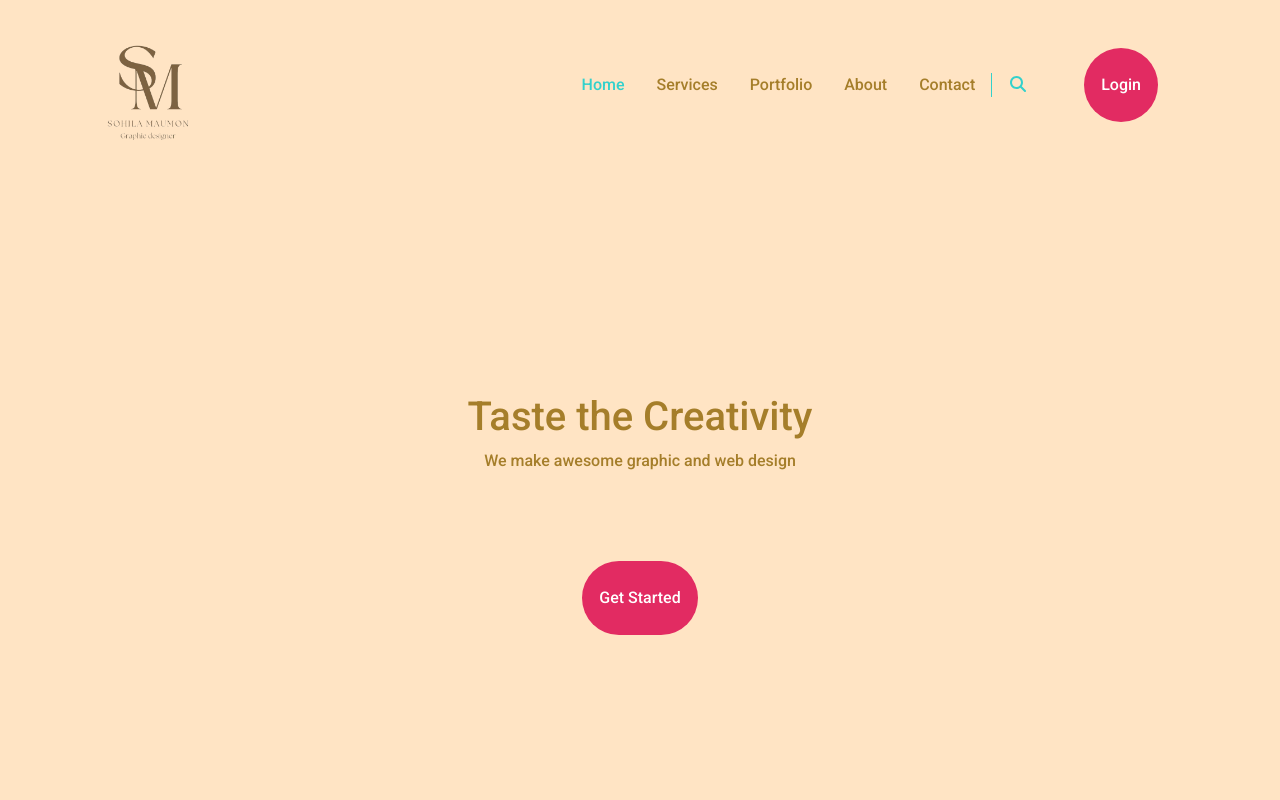
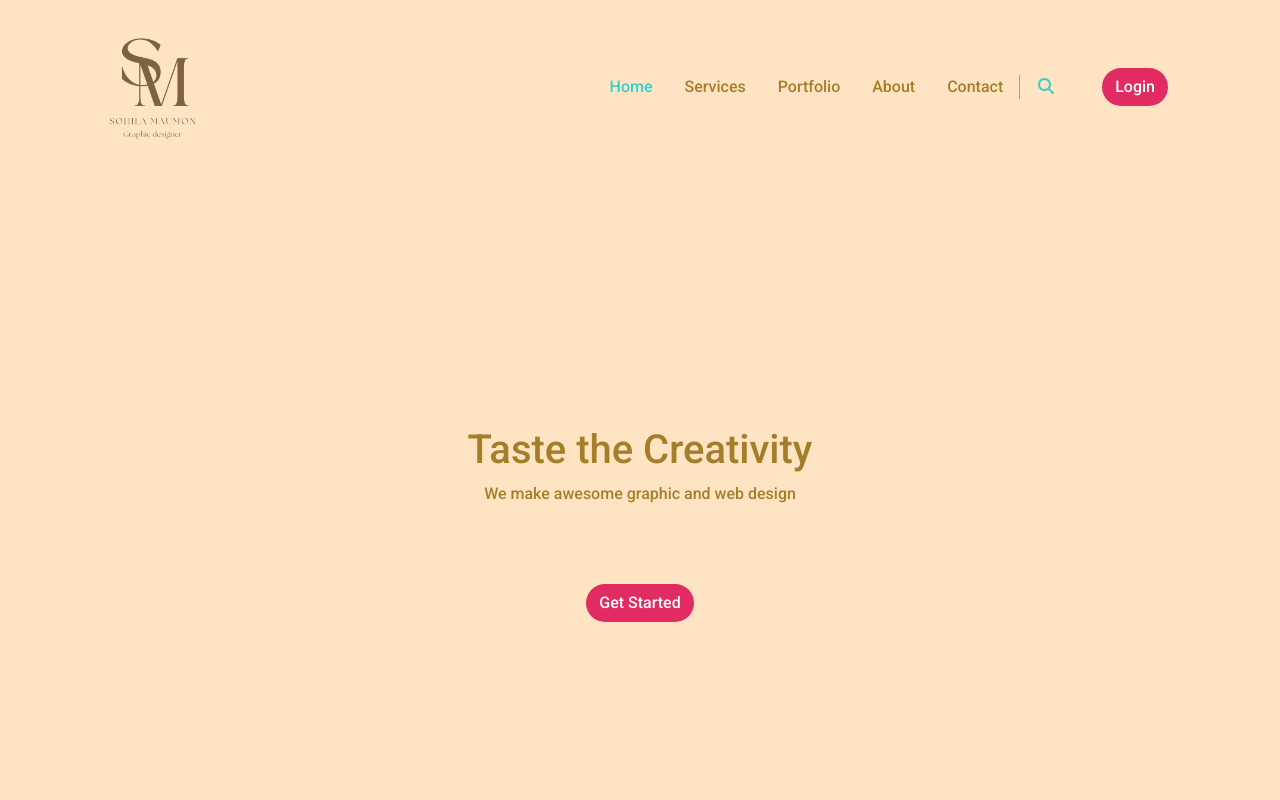
Before and after one commit to sohilamaumon23/project5, a plain HTML site: page index.html in a window 1280 px wide. Shown: the top 800 px of the page. Drawn offline with Linux system fonts and the light colour scheme.

Commit message:
Update bondi.css

```diff
--- a/bondi.css
+++ b/bondi.css
@@ -12,10 +12,10 @@ body{
 
 }
 .main-btn{
-  background-color: var(--pink-color);
-    color: white;
-    padding: 1.5rem 1rem;
-    margin: 40px;
+   background-color: var(--pink-color);
+  color: white;
+  padding: -8.5rem 1rem;
+  margin: 30px;
 }
 .main-btn:hover{
     color:white;
@@ -74,7 +74,7 @@ body{
     width: 30%;
     position: relative;
     right: 4px;
-    top: 7px;
+    top: 0px;
 }
 
 /* start loading */
@@ -212,8 +212,8 @@ body{
 }
 /* End Footer */
 .logo{
-  position: relative;
-    right: 152px;
-    width: 400px;
+ position: relative;
+  height:  152px;
+  width: 121px;
     top: -54px;
 }
```
